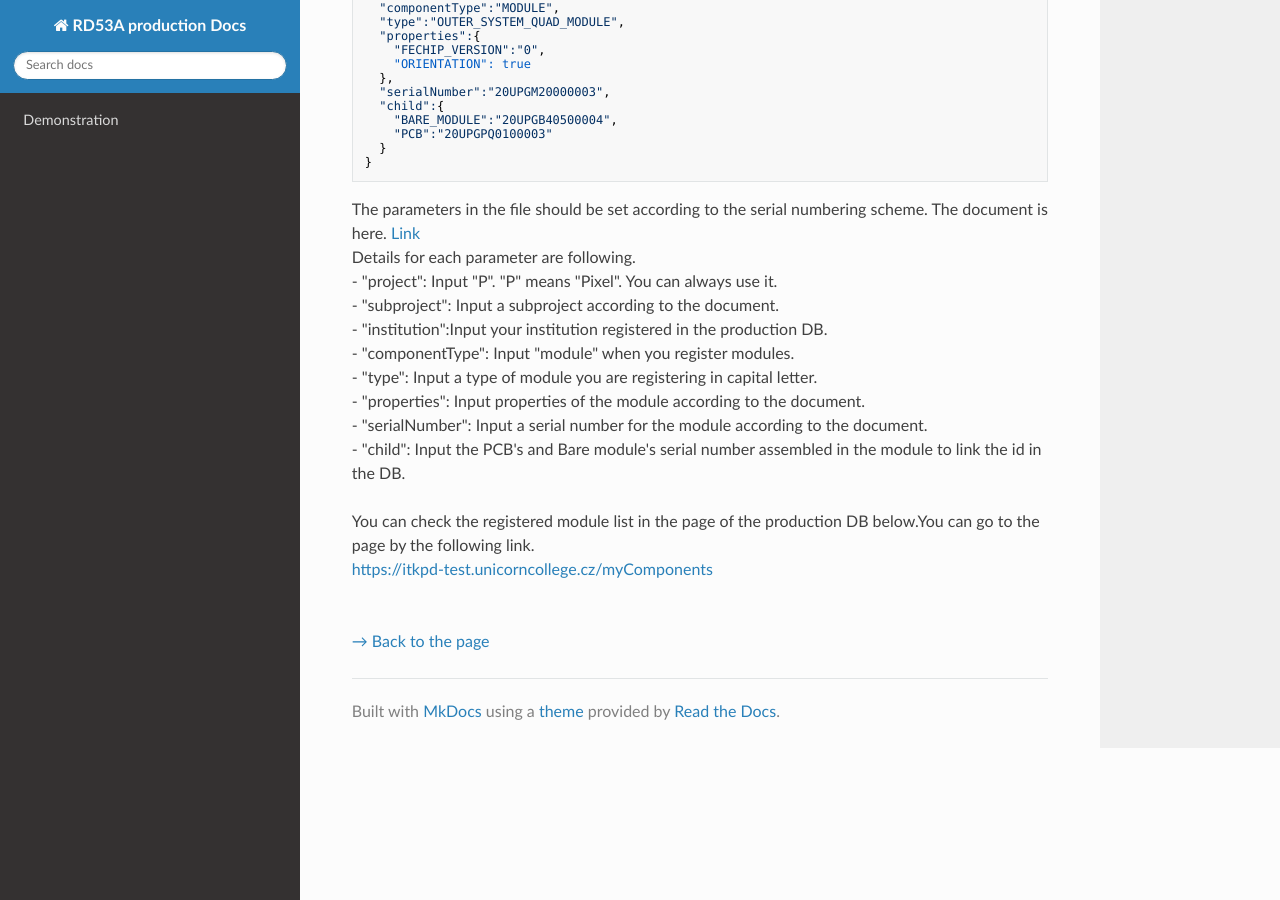
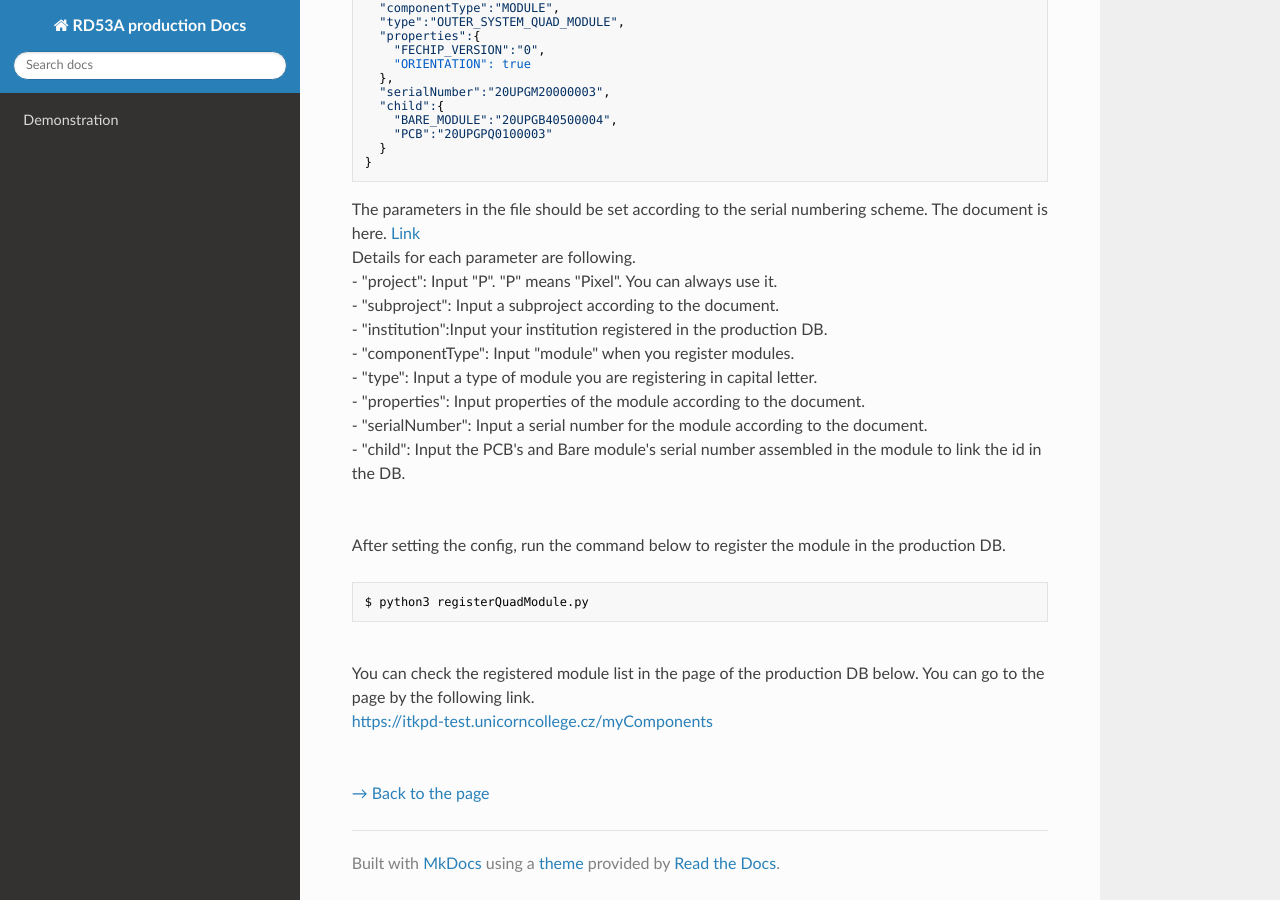
Before and after one commit to jlab-hep/-rd53a_software_doc, an MkDocs documentation site: the page built from docs/register_module_to_pd.md, in a window 1280 px wide and 900 px high, scrolled down 646 px. Built offline with MkDocs 1.6.1, drawn with Linux system fonts in a browser that asks for light colours; nearby versions of some CDN libraries; old or Windows-style settings are respelled for this version of MkDocs.

````diff
--- a/docs/register_module_to_pd.md
+++ b/docs/register_module_to_pd.md
@@ -50,7 +50,14 @@ Details for each parameter are following.<br>
 - "properties": Input properties of the module according to the document.<br>
 - "serialNumber": Input a serial number for the module according to the document.<br>
 - "child": Input the PCB's and Bare module's serial number assembled in the module to link the id in the DB.<br><br>
-You can check the registered module list in the page of the production DB below.You can go to the page by the following link.<br>
+
+After setting the config, run the command below to register the module in the production DB.
+```bash
+$ python3 registerQuadModule.py
+```
+
+<br>
+You can check the registered module list in the page of the production DB below. You can go to the page by the following link.<br>
 [https://itkpd-test.unicorncollege.cz/myComponents](https://itkpd-test.unicorncollege.cz/myComponents)
 
 <br>
````
Also changed, not shown: docs/rd53a_demo_flow.md (+5 -4 lines), docs/setup_database.md (+1 -1 lines), docs/sw_installation.md (+1 -1 lines).
